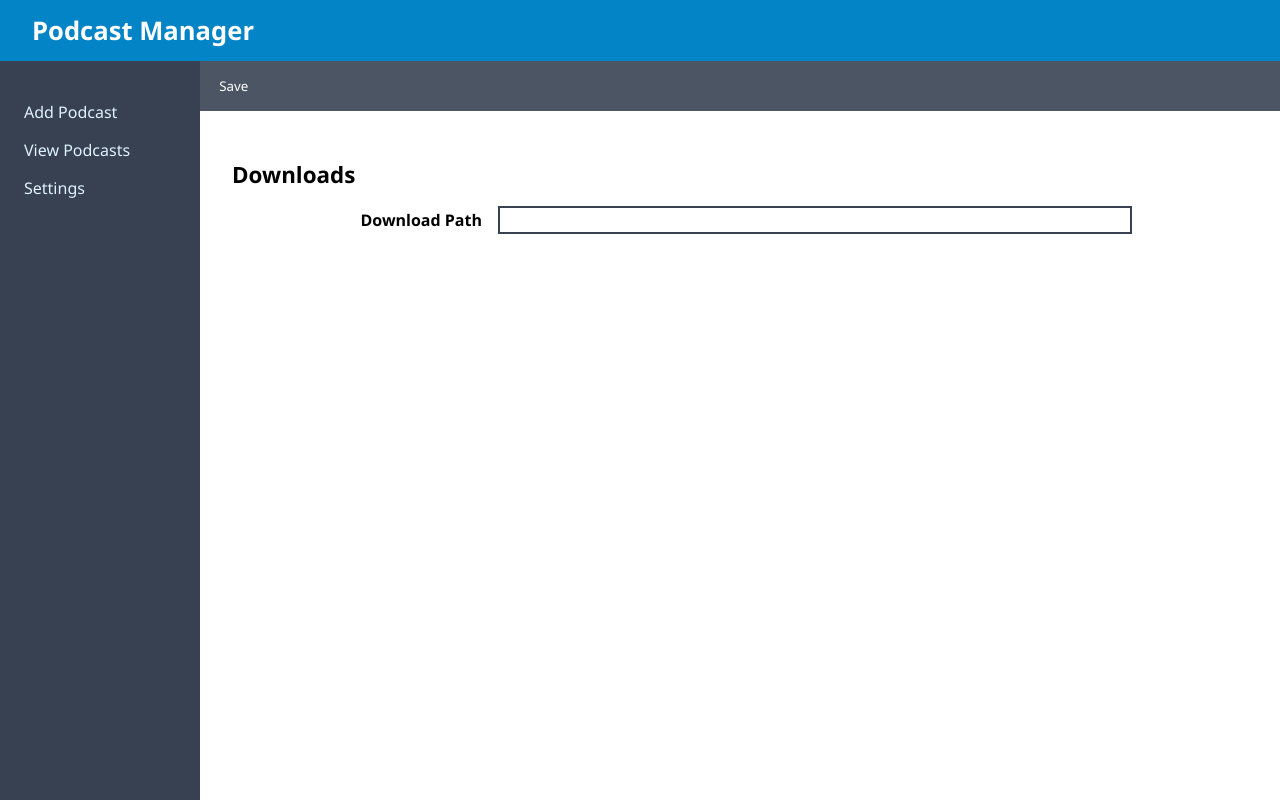
After one commit to Nemesis-AS/podcast-aggregator-py, a Python web app: template templates/settings.html in a window 1280 px wide. The commit adds this page. Run offline with Jinja, Linux system fonts and the light colour scheme; the template is opened without the code that fills it, so the values that code supplies are empty.

Commit message:
Added Config Support and Moved Common Elements to Custom Script

```diff
--- /dev/null
+++ b/static/common.js
@@ -0,0 +1,16 @@
+class NavBar extends HTMLElement {
+    constructor() {
+        super();
+        this.innerHTML = `<ul><li><a href="/add/new">Add Podcast</a></li><li><a href="/">View Podcasts</a></li><li><a href="/settings">Settings</a></li></ul>`;
+    }
+}
+
+class HeadEl extends HTMLElement {
+    constructor() {
+        super();
+        this.innerHTML = `<div class="logo">Podcast Manager</div>`;
+    }
+}
+
+customElements.define("nav-bar", NavBar, { extends: "section" });
+customElements.define("head-el", HeadEl, { extends: "header" });
--- a/static/index.js
+++ b/static/index.js
@@ -2,6 +2,10 @@ const mainEl = document.getElementById("main");
 
 window.onload = async () => {
     const feeds = await getFeeds();
+    if (feeds.length <= 0) return;
+
+    // @temp
+    mainEl.innerHTML = "";
 
     feeds.forEach(feed => {
         mainEl.appendChild(createCard(feed));
--- /dev/null
+++ b/static/settings.css
@@ -0,0 +1,61 @@
+main .toolbar {
+    width: 100%;
+    display: flex;
+    justify-content: flex-start;
+    align-items: center;
+    padding: 0 .2rem;
+    background-color: #4b5563;
+}
+
+main .toolbar button {
+    border: 0px;
+    padding: 1rem;
+    color: white;
+    cursor: pointer;
+    background-color: transparent;
+    transition: background-color 300ms;
+}
+
+main .toolbar button:hover {
+    background-color: rgba(0, 0, 0, 0.25);
+}
+
+main .settings {
+    padding: 1.5rem;
+}
+
+.settings .head {
+    font-size: 1.4rem;
+    font-weight: bold;
+    padding: 1rem 0;
+}
+
+.settings .setting-group {
+    padding: .5rem;
+}
+
+.settings .option-row {
+    display: flex;
+    max-width: min(900px, 90%);
+    align-items: center;
+    gap: 1rem;
+}
+
+.settings .option-row label {
+    flex: 0 0 250px;
+    text-align: right;
+    font-weight: bold;
+}
+
+.settings .option-row input {
+    flex: 1 1 auto;
+    padding: .2rem;
+    border: 2px solid #374151;
+    outline: none;
+    transition: border-color 300ms;
+}
+
+.settings .option-row input:active, .settings .option-row input:hover, .settings .option-row input:focus {
+    /* border-width: 2px; */
+    border-color: #0284c7;
+}
--- /dev/null
+++ b/static/settings.js
@@ -0,0 +1,51 @@
+window.onload = () => { main() };
+
+const formFields = ["download_dir"];
+
+function main() {
+    const saveBtn = document.getElementById("saveBtn");
+    saveBtn.addEventListener("click", e => {
+        saveSettings();
+    });
+
+    populateSettings(fetchSettings());
+}
+
+function saveSettings() {
+    const settings = serializeSettings();
+    fetch("/config", {
+        method: "POST",
+        headers: {
+            "Content-Type": "application/json"
+        },
+        body: JSON.stringify(settings),
+    }).then(res => {
+        if (res.status === 200) console.log("Settings Saved!");
+    });
+}
+
+function fetchSettings() {
+    fetch("/config").then(res => res.json()).then(json => {
+        populateSettings(json);
+    });
+}
+
+function serializeSettings() {
+    let data = {};
+    formFields.forEach(field => {
+        const el = document.getElementById(field);
+        data[field] = el.value;
+    });
+
+    return data;
+}
+
+function populateSettings(settings) {
+    if (!settings) return;
+    // @tip Works only for Input type text elements
+    Object.keys(settings).forEach(setting => {
+        const el = document.getElementById(setting);
+        if (!el) return;
+        el.value = settings[setting];
+    });
+}
--- /dev/null
+++ b/templates/settings.html
@@ -0,0 +1,37 @@
+<!DOCTYPE html>
+<html lang="en">
+<head>
+    <meta charset="UTF-8">
+    <meta http-equiv="X-UA-Compatible" content="IE=edge">
+    <meta name="viewport" content="width=device-width, initial-scale=1.0">
+    <title>Options | Podcast Manager</title>
+
+    <link rel="stylesheet" type="text/css" href="{{url_for("static", filename="common.css")}}" />
+    <link rel="stylesheet" type="text/css" href="{{url_for("static", filename="settings.css")}}" />
+
+    <script src="{{url_for("static", filename="common.js")}}"></script>
+</head>
+<body>
+    <header is="head-el"></header>
+    <section is="nav-bar" class="navbar"></section>
+
+    <main id="main">
+        <div class="toolbar">
+            <button id="saveBtn">Save</button>
+        </div>
+        <!-- <div class="head">Settings</div> -->
+        <div class="settings">
+            <div class="setting-group">
+                <div class="head">Downloads</div>
+
+                <div class="option-row">
+                    <label for="download_dir">Download Path</label>
+                    <input type="text" id="download_dir" />
+                </div>
+            </div>
+        </div>
+    </main>
+
+    <script src="{{url_for("static", filename="settings.js")}}"></script>
+</body>
+</html>
```
Also changed, not shown: app.py (+42 -3 lines), db.py (+16 -3 lines), server.py (+39 -7 lines), static/index.css (+14 -0 lines), templates/addpodcast.html (+4 -14 lines), templates/index.html (+7 -14 lines), templates/viewfeed.html (+4 -14 lines), README.md, 1 other file.
